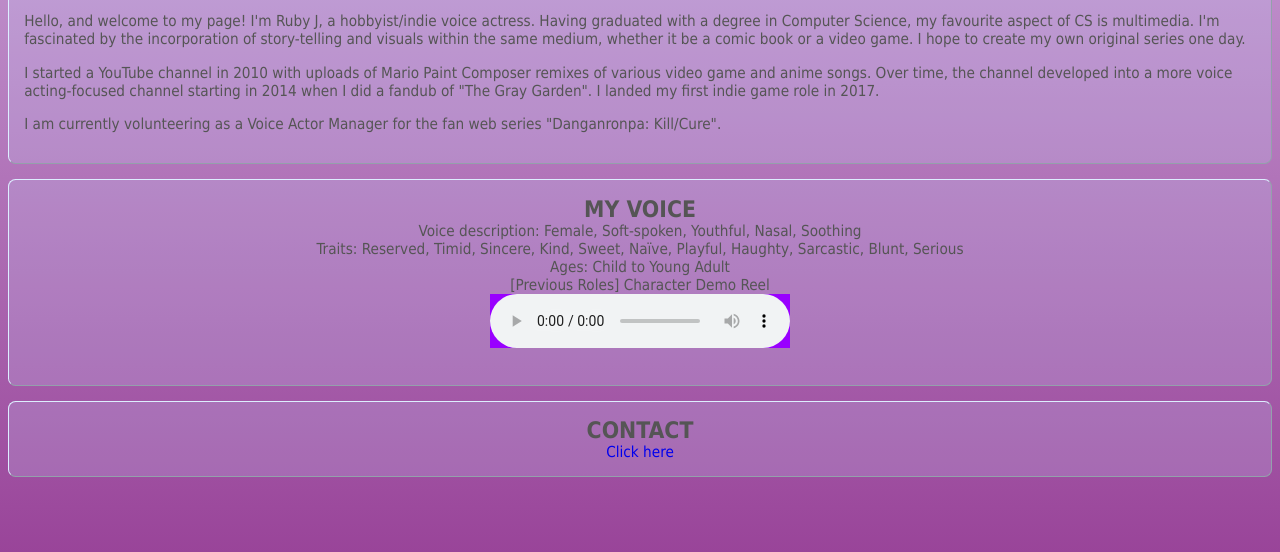
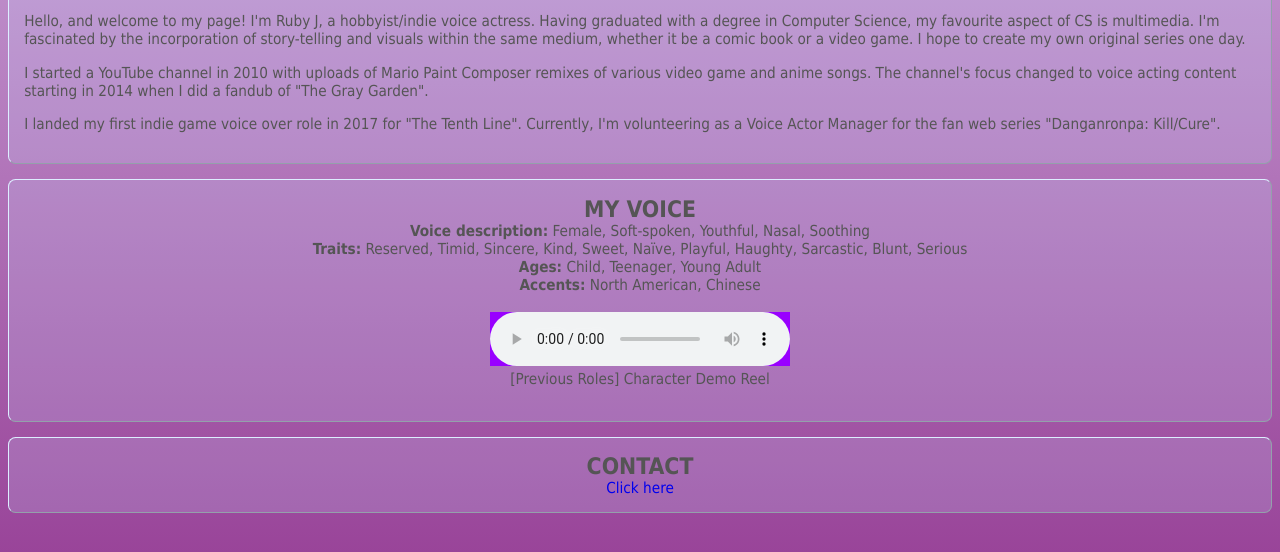
Before and after one commit to Ruby-J/ruby-j.github.io, a plain HTML site: page index.html in a window 1280 px wide. Shown: the part 246-798 px from the top of the page. Drawn offline with Linux system fonts and the light colour scheme; a web font is replaced by a local one.

Commit message:
Update index.html

```diff
--- a/index.html
+++ b/index.html
@@ -2,7 +2,7 @@
 <html>
 
 	<head>
-	<title>Ruby J Shilan || Indie Voice Actress</title>
+	<title>Ruby J Shilan || Indie Voice Actress & Artist</title>
 	<link rel="shortcut icon" type="image/x-icon" href="https://avatars2.githubusercontent.com/u/53419320">
 	<base target="_self">
 	<meta name="viewport" content="width=device-width, initial-scale=1.0">
@@ -41,8 +41,8 @@
 
     <h1>About Ruby J Shilan (RubyJCat)</h1>
 	<p>Hello, and welcome to my page! I'm Ruby J, a hobbyist/indie voice actress. Having graduated with a degree in Computer Science, my favourite aspect of CS is multimedia. I'm fascinated by the incorporation of story-telling and visuals within the same medium, whether it be a comic book or a video game. I hope to create my own original series one day.</p>
-	<p>I started a YouTube channel in 2010 with uploads of Mario Paint Composer remixes of various video game and anime songs. Over time, the channel developed into a more voice acting-focused channel starting in 2014 when I did a fandub of "The Gray Garden". I landed my first indie game role in 2017.</p>
-	<p>I am currently volunteering as a Voice Actor Manager for the fan web series "Danganronpa: Kill/Cure".</p>
+	<p>I started a YouTube channel in 2010 with uploads of Mario Paint Composer remixes of various video game and anime songs. The channel's focus changed to voice acting content starting in 2014 when I did a fandub of "The Gray Garden".</p>
+	<p>I landed my first indie game voice over role in 2017 for "The Tenth Line". Currently, I'm volunteering as a Voice Actor Manager for the fan web series "Danganronpa: Kill/Cure".</p>
 
 	</div>
 
@@ -53,14 +53,14 @@
 	<h2>MY VOICE</h2>
 
 	<center>
-	Voice description: Female, Soft-spoken, Youthful, Nasal, Soothing<br>
-        Traits: Reserved, Timid, Sincere, Kind, Sweet, Naïve, Playful, Haughty, Sarcastic, Blunt, Serious<br>
-        Ages: Child to Young Adult<br>
+		<b>Voice description:</b> Female, Soft-spoken, Youthful, Nasal, Soothing<br>
+        <b>Traits:</b> Reserved, Timid, Sincere, Kind, Sweet, Naïve, Playful, Haughty, Sarcastic, Blunt, Serious<br>
+        <b>Ages:</b> Child, Teenager, Young Adult<br>
+		<b>Accents:</b> North American, Chinese<br><br>
 
-
+	<audio controls style="background-color:#90F;"><source src="https://ruby-j.github.io/src/RubyJShilan_PreviousRoles(V102).wav" type="audio/mpeg">
+	Your browser does not support the audio element.</audio><br>
 	[Previous Roles] Character Demo Reel<br>
-	<audio controls style="background-color:#90F;"><source src="https://ruby-j.github.io/src/RubyJShilan_PreviousRoles(V102).wav" type="audio/mpeg">
-	Your browser does not support the audio element.</audio>
 	</center>
 
 	<br>
@@ -69,7 +69,7 @@
 
 	<div class="section">
 
-	<h2>Contact</h2>
+	<h2>CONTACT</h2>
 
 	<center>
 	<a href="/contact">Click here</a>
```
